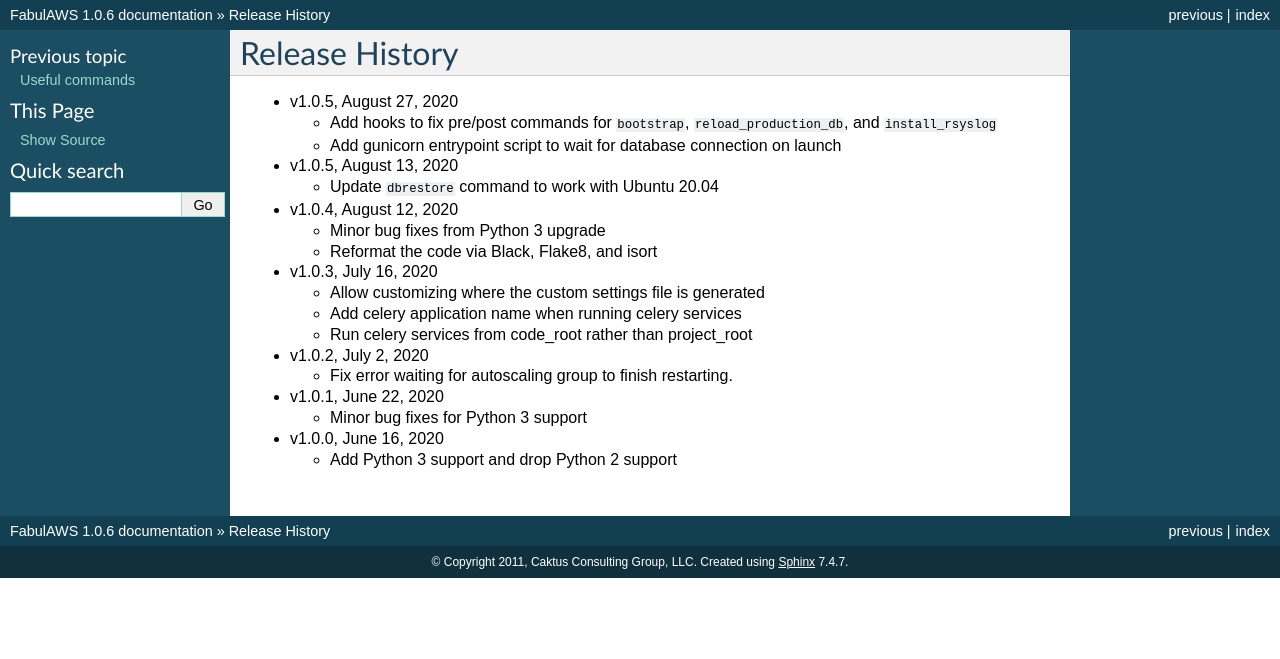
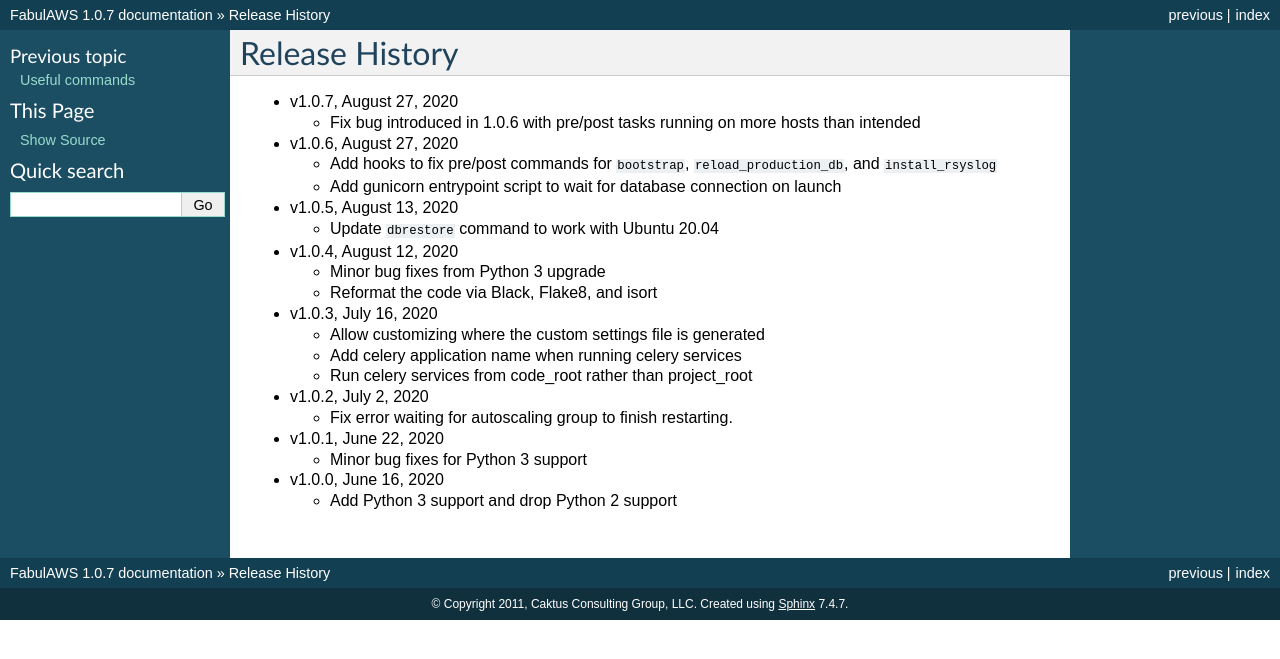
Before and after one commit to caktus/fabulaws, a Sphinx documentation site: the page built from docs/releases.rst, in a window 1280 px wide. Shown: the top 659 px of the page. Built offline with Sphinx 7.4.7, drawn with Linux system fonts in a browser that asks for light colours.

Commit message:
bump version to 1.0.7

```diff
--- a/docs/releases.rst
+++ b/docs/releases.rst
@@ -1,7 +1,11 @@
 Release History
 ===============
 
-* v1.0.5, August 27, 2020
+* v1.0.7, August 27, 2020
+
+  * Fix bug introduced in 1.0.6 with pre/post tasks running on more hosts than intended
+
+* v1.0.6, August 27, 2020
 
   * Add hooks to fix pre/post commands for ``bootstrap``, ``reload_production_db``,
     and ``install_rsyslog``
--- a/fabulaws/__init__.py
+++ b/fabulaws/__init__.py
@@ -1 +1 @@
-__version__ = "1.0.6"
+__version__ = "1.0.7"
```
